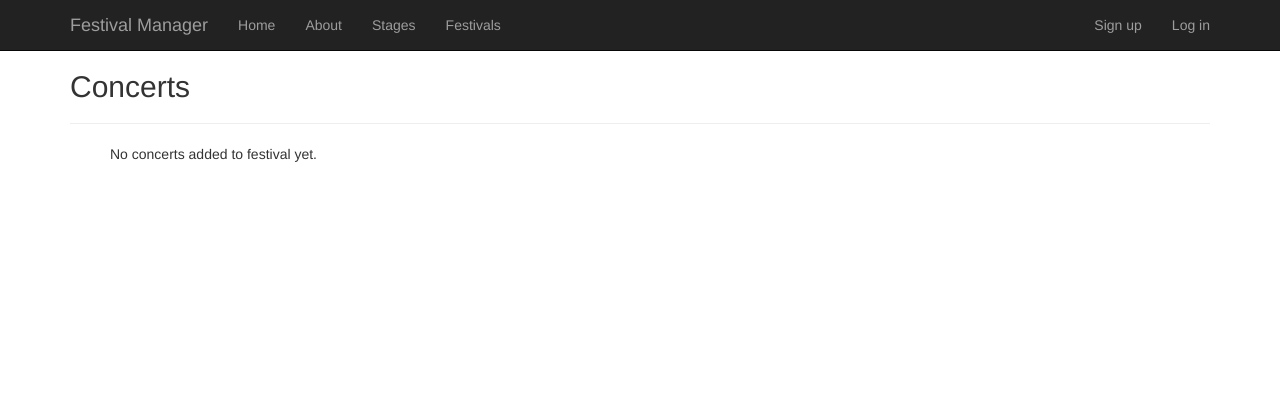
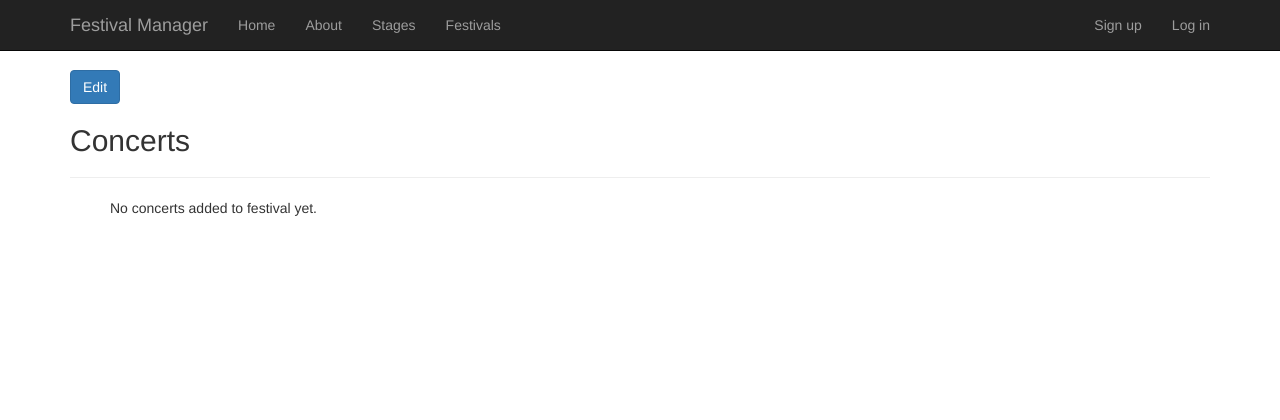
Before and after one commit to dliso/it1901-concert-booking, a Django app: template bands/templates/bands/festival_detail.html in a window 1280 px wide. Shown: the top 420 px of the page. Run offline with Django 3.2, Linux system fonts and the light colour scheme; the template is opened without the code that fills it, so the values that code supplies are empty; parts of the project's set-up code (start-up, migrations or seed data) failed here and were passed over; some libraries are stand-ins or nearby versions.

Commit message:
Add link to edit festivals on festival detail page

```diff
--- a/bands/templates/bands/festival_detail.html
+++ b/bands/templates/bands/festival_detail.html
@@ -5,6 +5,10 @@
 <h1>
     {{ object }}
 </h1>
+
+<a class="btn btn-primary"
+   href="{% url 'admin:bands_festival_change' festival.id %}">
+    Edit</a>
 
 <h2>Concerts</h2>
 <hr/>
```
